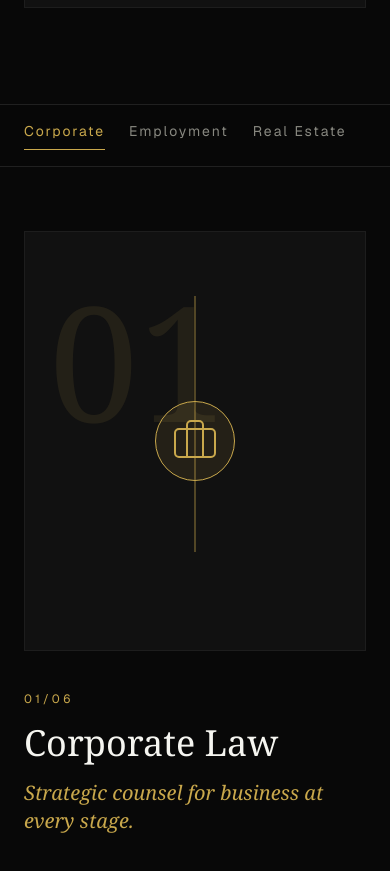
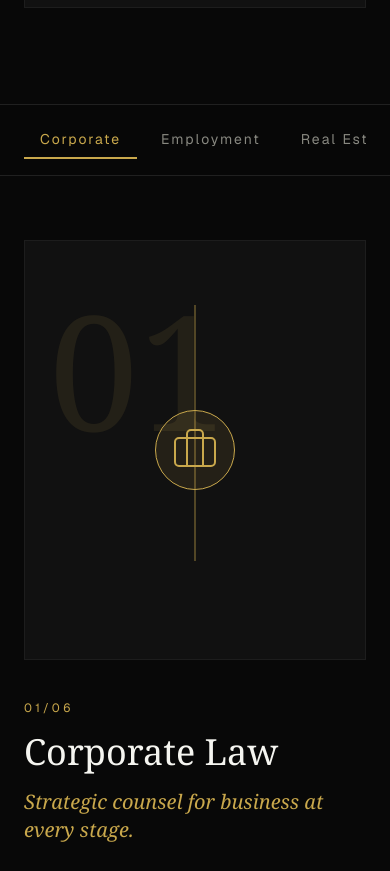
Before and after one commit to patricgutuofficial-beep/lexara-law, a Next.js app: page /practice-areas in a window 390 px wide. Shown: the part 820-1691 px from the top of the page. Built offline with nearby package versions, Linux system fonts and the light colour scheme.

Commit message:
fix mobile tab indicator on practice areas

```diff
--- a/app/practice-areas/page.tsx
+++ b/app/practice-areas/page.tsx
@@ -221,12 +221,12 @@ export default function PracticeAreasPage() {
 
       <section className="sticky top-20 z-30 border-y border-white/10 bg-[#080808]/95 py-4 backdrop-blur-md">
         <div className="mx-auto w-full max-w-7xl px-6">
-          <div className="flex gap-6 overflow-x-auto whitespace-nowrap">
+          <div className="flex gap-2 overflow-x-auto whitespace-nowrap scroll-smooth [-ms-overflow-style:none] [scrollbar-width:none] [&::-webkit-scrollbar]:hidden">
             {practiceAreas.map((area) => (
               <a
                 key={area.id}
                 href={`#${area.id}`}
-                className={`border-b pb-2 text-sm tracking-[0.14em] transition-all duration-300 ease-in-out ${
+                className={`shrink-0 border-b-2 px-4 py-2 text-sm tracking-[0.14em] transition-all duration-300 ease-in-out ${
                   activeId === area.id
                     ? "border-[#C9A84C] text-[#C9A84C]"
                     : "border-transparent text-[#888880] hover:border-[#C9A84C]/50 hover:text-[#C9A84C]"
```
